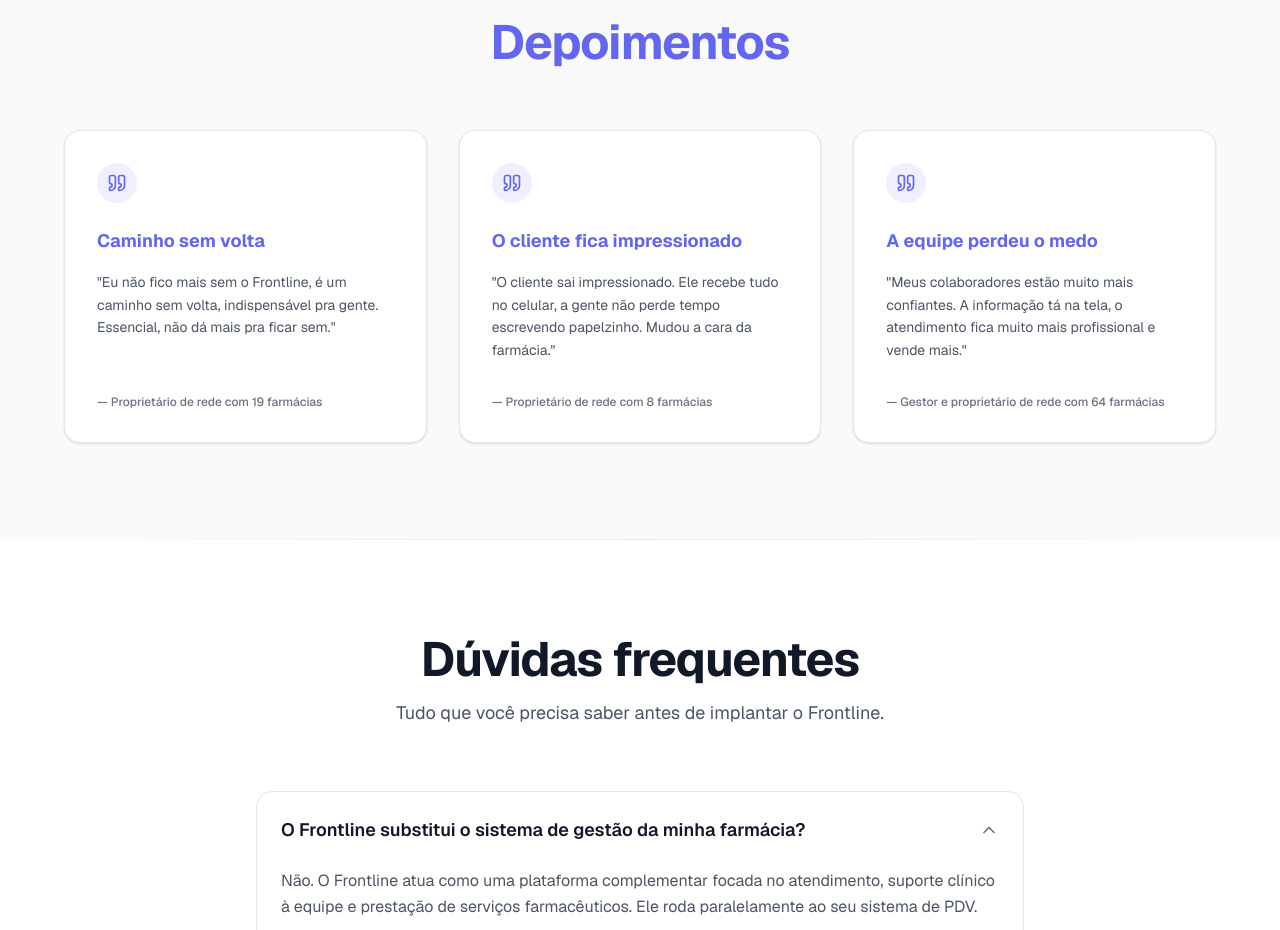
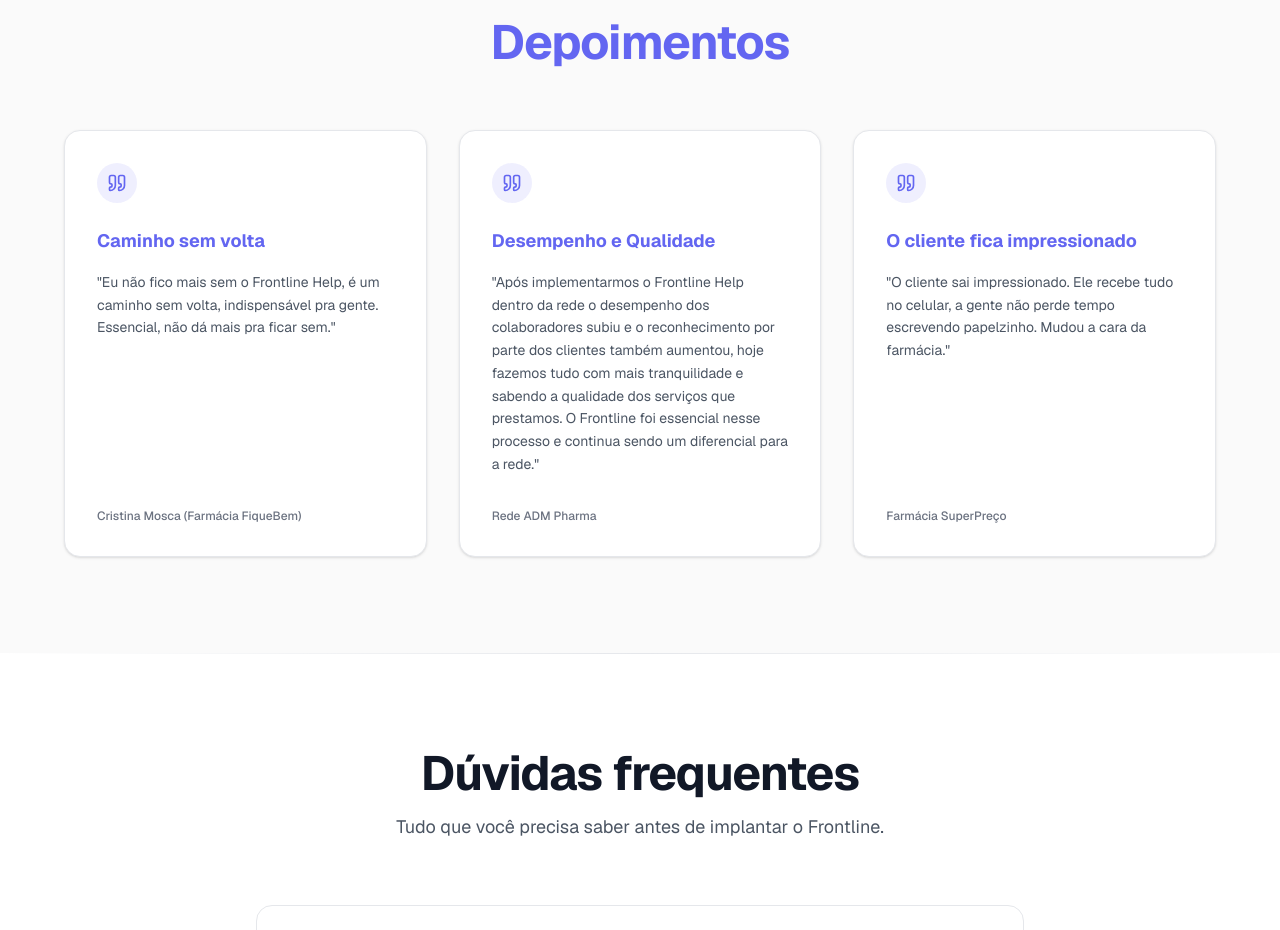
Before and after one commit to AndrielCardoso/landingpage-frontline, a Next.js app: page / in a window 1280 px wide. Shown: the part 10260-11190 px from the top of the page. Built offline with nearby package versions, Linux system fonts and the light colour scheme.

Commit message:
content: update testimonials with real customer quotes

```diff
--- a/app/components/testimonials.tsx
+++ b/app/components/testimonials.tsx
@@ -7,18 +7,18 @@
 const testimonials = [
   {
     title: "Caminho sem volta",
-    content: `"Eu não fico mais sem o Frontline, é um caminho sem volta, indispensável pra gente. Essencial, não dá mais pra ficar sem."`,
-    author: "— Proprietário de rede com 19 farmácias"
+    content: `"Eu não fico mais sem o Frontline Help, é um caminho sem volta, indispensável pra gente. Essencial, não dá mais pra ficar sem."`,
+    author: "Cristina Mosca (Farmácia FiqueBem)"
+  },
+  {
+    title: "Desempenho e Qualidade",
+    content: `"Após implementarmos o Frontline Help dentro da rede o desempenho dos colaboradores subiu e o reconhecimento por parte dos clientes também aumentou, hoje fazemos tudo com mais tranquilidade e sabendo a qualidade dos serviços que prestamos. O Frontline foi essencial nesse processo e continua sendo um diferencial para a rede."`,
+    author: "Rede ADM Pharma"
   },
   {
     title: "O cliente fica impressionado",
     content: `"O cliente sai impressionado. Ele recebe tudo no celular, a gente não perde tempo escrevendo papelzinho. Mudou a cara da farmácia."`,
-    author: "— Proprietário de rede com 8 farmácias"
-  },
-  {
-    title: "A equipe perdeu o medo",
-    content: `"Meus colaboradores estão muito mais confiantes. A informação tá na tela, o atendimento fica muito mais profissional e vende mais."`,
-    author: "— Gestor e proprietário de rede com 64 farmácias"
+    author: "Farmácia SuperPreço"
   }
 ];
 
```
